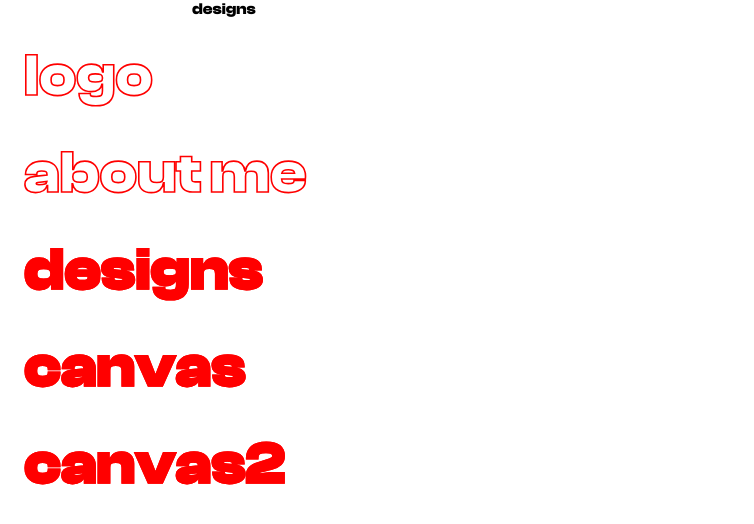
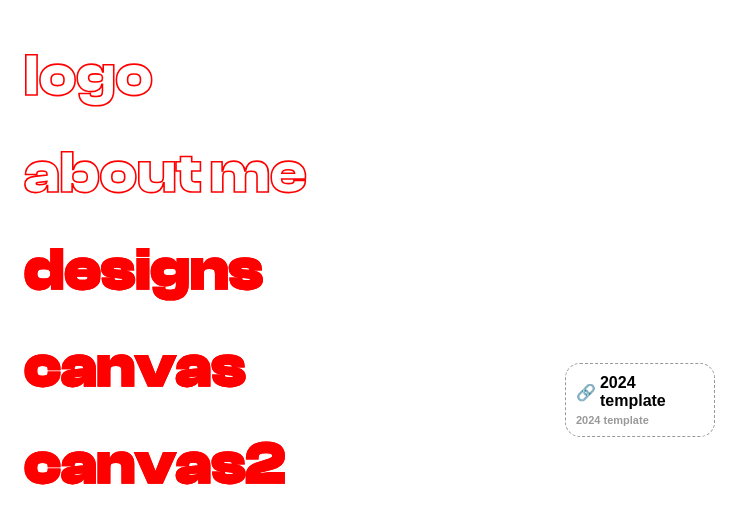
Before and after one commit to Ruba494/red-cube-factory, a React (Vite) app: page / in a window 1280 px wide. Both pictures are taken after a click on the item "designs". Shown: the top 524 px of the page, without its empty margins (0-754 px from the left). Built offline with nearby package versions, Linux system fonts and the light colour scheme.

Commit message:
feat: link component

```diff
--- /dev/null
+++ b/src/assets/styles/components/_template-link.scss
@@ -0,0 +1,36 @@
+.template-link{
+  font-family: sans-serif;
+  font-weight: 900;
+
+  width:150px ;
+  background:white;
+  border: 1px dashed rgba(0,0,0,0.4);
+  border-radius: 15px;
+  padding: 10px;
+  display: grid;
+  grid-template-areas:
+          'link title title'
+          'description description description';
+  grid-gap: 4px;
+
+  .emoji {
+    grid-area: link;
+    align-self: center;
+  }
+
+  .description {
+    grid-area: description;
+    color:rgba(0,0,0,0.4);
+    font-size: 11px;
+  }
+
+  .title {
+    grid-area: title;
+
+  }
+
+  &:hover{
+    background:rgba(0,0,0,0.08);
+    transition: all 0.1s ease-in;
+  }
+}
--- a/src/assets/styles/main.scss
+++ b/src/assets/styles/main.scss
@@ -8,3 +8,4 @@
 @use "components/navigation";
 @use "components/modal";
 @use "components/info";
+@use "components/template-link";
--- a/src/assets/styles/pages/_designs.scss
+++ b/src/assets/styles/pages/_designs.scss
@@ -2,4 +2,8 @@
 
 .designs{
   @extend .page;
+
+  display: flex;
+  align-items: center;
+  justify-content: center;
 }
--- /dev/null
+++ b/src/components/canvasComponents/templateLink.tsx
@@ -0,0 +1,7 @@
+export const TemplateLink = ({data}) => {
+    return<div className={'template-link'}>
+        <div className={'emoji'}>{data.emoji}</div>
+        <div className={'title'}>{data.title}</div>
+        <div className={'description'}>{data.title}</div>
+    </div>
+}
--- a/src/pages/designs.tsx
+++ b/src/pages/designs.tsx
@@ -1,5 +1,11 @@
+import {TemplateLink} from "../components/canvasComponents/templateLink.tsx";
+
 export const Designs = () => {
     return<div className={'designs'}>
-        designs
+
+        <TemplateLink data={{
+            emoji:'🔗',
+            title:'2024 template'
+        }}/>
     </div>
 }
```
